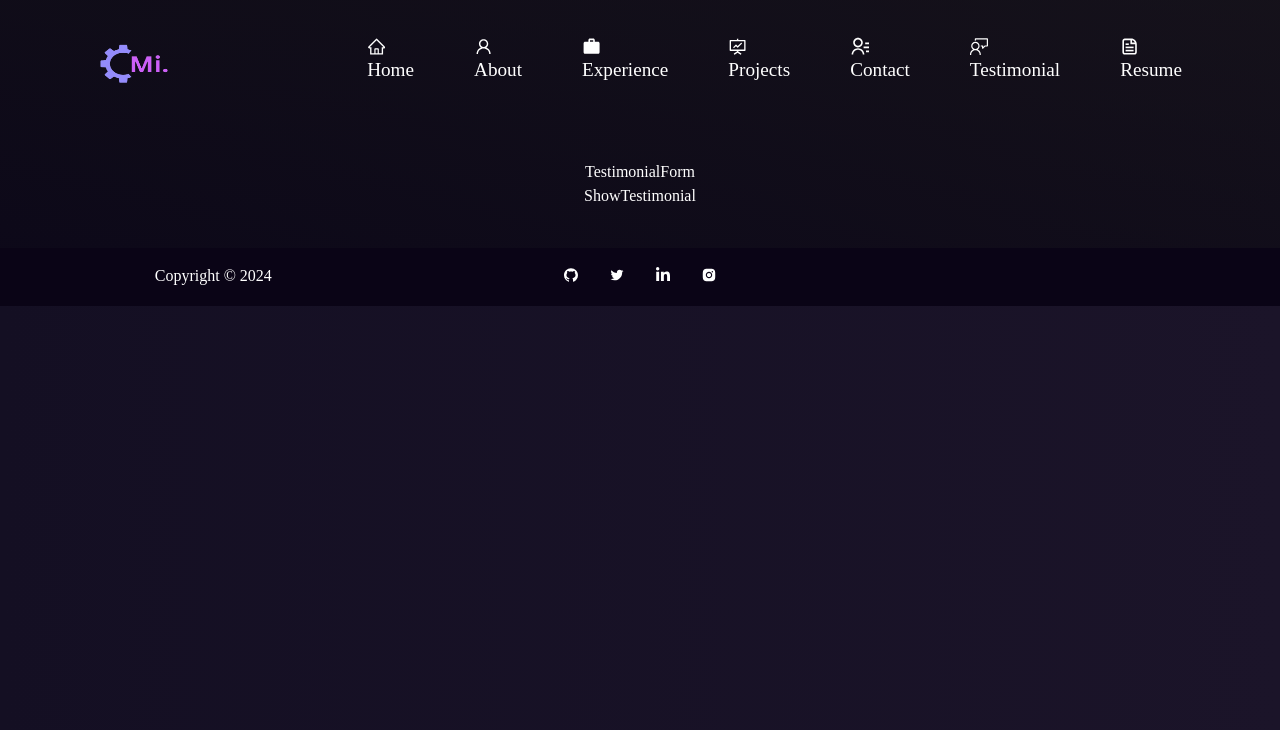
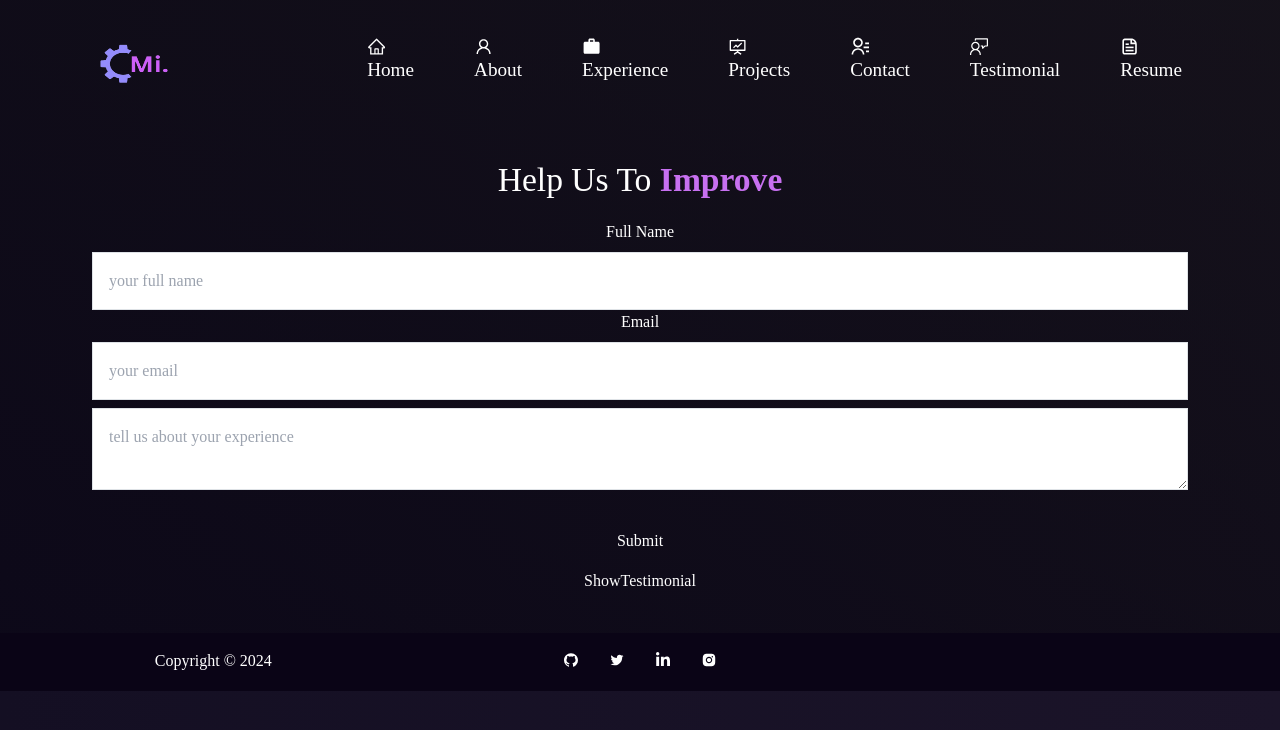
Before and after one commit to Moinulilm10/cdp-class-21, a React (Vite) app in the folder portfolio client/: page /testimonial in a window 1280 px wide. Shown: the top 730 px of the page. Built offline with nearby package versions, Linux system fonts and the light colour scheme.

Commit message:
Updated TestimonialForm component with form fields and styling, and added a heading to TestimonialWrapper component.

```diff
--- a/portfolio client/src/components/Testimonial/TestimonialForm.jsx
+++ b/portfolio client/src/components/Testimonial/TestimonialForm.jsx
@@ -1,5 +1,53 @@
 const TestimonialForm = () => {
-  return <div>TestimonialForm</div>;
+  return (
+    <form className="flex flex-col justify-center p-6 ">
+      <div className="grid grid-cols-1 gap-3 lg:grid-cols-2">
+        <div className="flex flex-col">
+          <label htmlFor="name" className="hidden">
+            Full Name
+          </label>
+          <input
+            type="name"
+            name="name"
+            id="name"
+            placeholder="your full name"
+            className="px-3 py-3 mt-2 font-semibold text-gray-800 bg-white border border-gray-400 rounded-lg w-100 dark:bg-gray-800 dark:border-gray-700 focus:border-indigo-500 focus:outline-none"
+          />
+        </div>
+
+        <div className="flex flex-col">
+          <label htmlFor="email" className="hidden">
+            Email
+          </label>
+          <input
+            type="email"
+            name="email"
+            id="email"
+            placeholder="your email"
+            className="px-3 py-3 mt-2 font-semibold text-gray-800 bg-white border border-gray-400 rounded-lg w-100 dark:bg-gray-800 dark:border-gray-700 focus:border-indigo-500 focus:outline-none"
+          />
+        </div>
+
+        <div className="flex flex-col">
+          <label htmlFor="message" className="hidden"></label>
+          <textarea
+            type="text"
+            name="message"
+            id="message"
+            placeholder="tell us about your experience"
+            className="col-span-2 h-[150px] px-3 py-3 mt-2 font-semibold text-gray-800 bg-white border border-gray-400 rounded-lg w-100 dark:bg-gray-800 dark:border-gray-700 focus:border-indigo-500 focus:outline-none"
+          />
+        </div>
+      </div>
+
+      <button
+        type="submit"
+        className="px-6 py-3 mt-3 font-bold text-white transition duration-300 ease-in-out bg-indigo-600 rounded-lg md:w-32 hover:bg-blue-dark hover:bg-indigo-500"
+      >
+        Submit
+      </button>
+    </form>
+  );
 };
 
 export default TestimonialForm;
--- a/portfolio client/src/components/Testimonial/TestomonialWrapper.jsx
+++ b/portfolio client/src/components/Testimonial/TestomonialWrapper.jsx
@@ -7,6 +7,15 @@ const TestimonialWrapper = () => {
     <Container fluid className="testimonial-section">
       <Container>
         <Col style={{ justifyContent: "center", padding: "10px" }}>
+          <h1
+            style={{
+              fontSize: "2.1em",
+              paddingBottom: "20px",
+              // marginLeft: "4.5rem",
+            }}
+          >
+            Help Us To <strong className="purple">Improve</strong>
+          </h1>
           <TestimonialForm />
           <ShowTestimonial />
         </Col>
```
